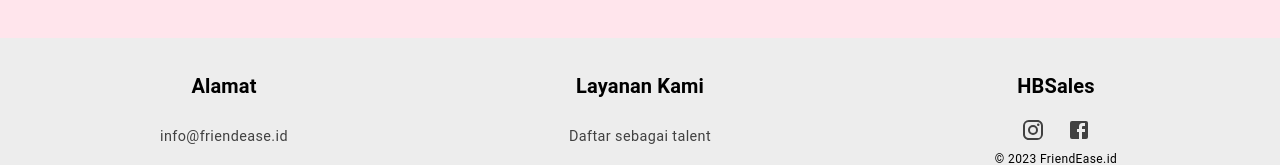
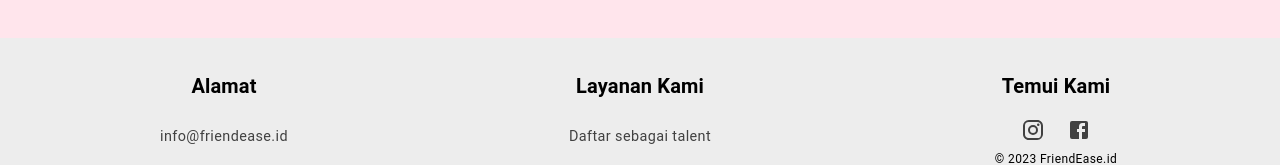
Before and after one commit to heptavators/friendease-frontend, a React (Vite) app: page / in a window 1280 px wide. Shown: the part 1823-1988 px from the top of the page. Built offline with nearby package versions, Linux system fonts and the light colour scheme; no server answers.

Commit message:
fix(View): change footer content

```diff
--- a/src/components/Homepage/Footer/Footer.tsx
+++ b/src/components/Homepage/Footer/Footer.tsx
@@ -53,7 +53,7 @@ const Footer = () => {
         </StackColumn>
 
         <StackColumn>
-          <FooterTitle text={'hBSales'} />
+          <FooterTitle text={'Temui Kami'} />
           <Stack
             direction='row'
             width='70px'
```
